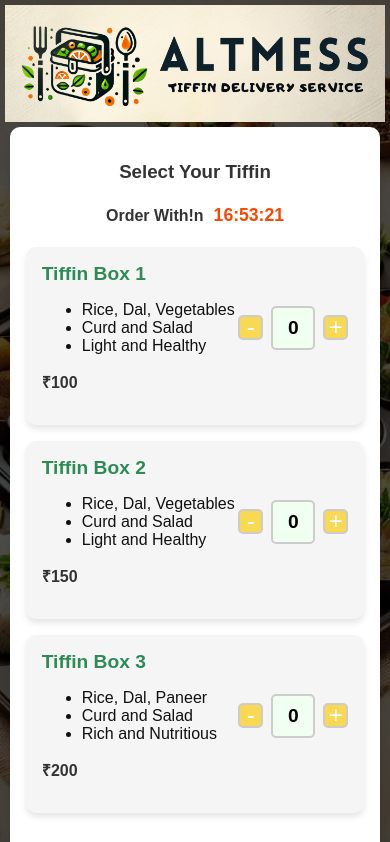
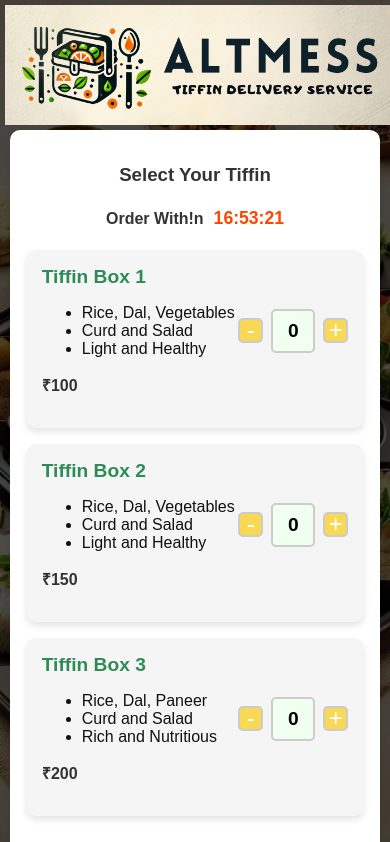
Before and after one commit to shashank-karmali/altmessproject, a plain HTML site: page index.html in a window 390 px wide. Shown: the top 842 px of the page. Drawn offline with Linux system fonts and the light colour scheme.

Commit message:
Update styles.css

```diff
--- a/styles.css
+++ b/styles.css
@@ -31,17 +31,12 @@ main {
 }
 
 header {
-
-    overflow-x : hidden;
-     /* Ensure it takes the full height of the viewport */
-    background-size: cover; /* Scale the background to cover the entire header */
-    background-position: center; /* Center the background image */
+    width: 100%;
     display: flex;
-    align-items: center; /* Center content vertically */
-    justify-content: center; /* Center content horizontally */
-    text-align: center;
-    padding: 5px;
-     /* Prevent scrolling within the header */
+    justify-content: center;
+    align-items: center;
+    /* Optional, add background color if needed */
+    padding: 5px; /* Add padding for better spacing */
 }
 header img {
         max-width: 100%;
@@ -52,8 +47,7 @@ header img {
 
 @media (max-width: 600px) {
     header {
-        padding-bottom: 5px;
-        padding-top: 5px;
+        padding-right: 5px;
     }
     header img {
         max-width: 100%; /* Slightly reduce the size for smaller screens */
```
